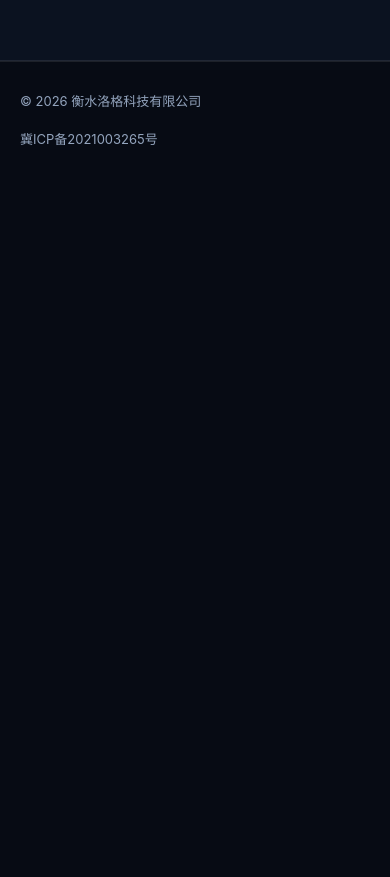
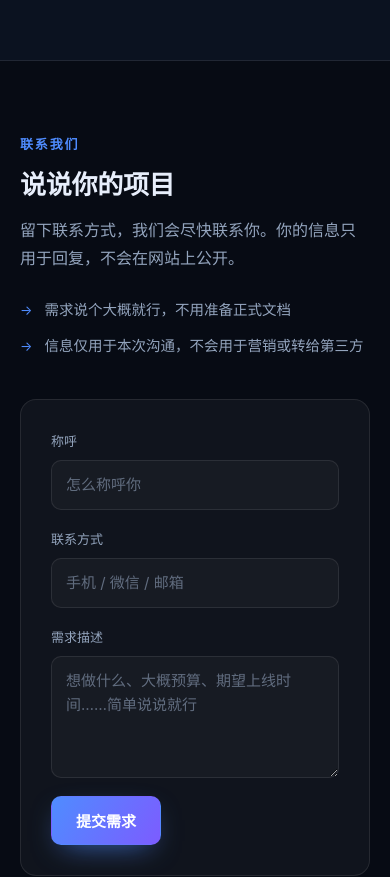
Before and after one commit to luzun/hslog-website, a Vue app: page / in a window 390 px wide. Shown: the part 6240-7117 px from the top of the page. Before the commit the page ends 6418 px from the top, so only its background shows below. Built offline with nearby package versions, Linux system fonts and the light colour scheme.

Commit message:
feat: 增加联系表单（Web3Forms），表单提交不暴露邮箱

```diff
--- a/src/App.vue
+++ b/src/App.vue
@@ -211,6 +211,7 @@ const nav = [
   { label: '业务范围', href: '#services' },
   { label: '技术能力', href: '#tech' },
   { label: '为什么选择我们', href: '#why' },
+  { label: '联系我们', href: '#contact' },
 ]
 
 const stats = [
@@ -299,6 +300,42 @@ const advantages = [
 
 const icp = '冀ICP备2021003265号'
 const year = new Date().getFullYear()
+
+/* ---------- 联系表单 ---------- */
+// 替换成你在 https://web3forms.com/ 用邮箱换到的 Access Key
+const ACCESS_KEY = 'YOUR_WEB3FORMS_ACCESS_KEY'
+
+const form = ref({ name: '', contact: '', message: '' })
+const status = ref('idle')
+
+async function submitForm() {
+  if (!form.value.name.trim() || !form.value.contact.trim()) return
+  status.value = 'sending'
+  try {
+    const res = await fetch('https://api.web3forms.com/submit', {
+      method: 'POST',
+      headers: { 'Content-Type': 'application/json', Accept: 'application/json' },
+      body: JSON.stringify({
+        access_key: ACCESS_KEY,
+        subject: `官网联系表单 - ${form.value.name}`,
+        from_name: '洛格科技官网',
+        name: form.value.name,
+        contact: form.value.contact,
+        message: form.value.message,
+        botcheck: '',
+      }),
+    })
+    const data = await res.json()
+    if (data.success) {
+      status.value = 'success'
+      form.value = { name: '', contact: '', message: '' }
+    } else {
+      status.value = 'error'
+    }
+  } catch {
+    status.value = 'error'
+  }
+}
 </script>
 
 <template>
@@ -487,6 +524,74 @@ const year = new Date().getFullYear()
         </div>
       </div>
     </section>
+
+    <!-- Contact -->
+    <section id="contact" class="section">
+      <div class="container contact">
+        <div class="contact__copy reveal">
+          <p class="eyebrow">联系我们</p>
+          <h2 class="section__title">说说你的项目</h2>
+          <p class="section__lead">
+            留下联系方式，我们会尽快联系你。你的信息只用于回复，不会在网站上公开。
+          </p>
+          <ul class="contact__notes">
+            <li>需求说个大概就行，不用准备正式文档</li>
+            <li>信息仅用于本次沟通，不会用于营销或转给第三方</li>
+          </ul>
+        </div>
+
+        <form class="contact-form reveal" style="--delay: 120ms" @submit.prevent="submitForm">
+          <div class="field">
+            <label for="name">称呼</label>
+            <input
+              id="name"
+              v-model="form.name"
+              type="text"
+              required
+              maxlength="50"
+              placeholder="怎么称呼你"
+            />
+          </div>
+          <div class="field">
+            <label for="contact">联系方式</label>
+            <input
+              id="contact"
+              v-model="form.contact"
+              type="text"
+              required
+              maxlength="100"
+              placeholder="手机 / 微信 / 邮箱"
+            />
+          </div>
+          <div class="field">
+            <label for="message">需求描述</label>
+            <textarea
+              id="message"
+              v-model="form.message"
+              rows="4"
+              maxlength="1000"
+              placeholder="想做什么、大概预算、期望上线时间……简单说说就行"
+            ></textarea>
+          </div>
+          <input type="checkbox" name="botcheck" class="honeypot" tabindex="-1" autocomplete="off" />
+
+          <button
+            class="btn btn--primary contact-form__submit"
+            type="submit"
+            :disabled="status === 'sending'"
+          >
+            {{ status === 'sending' ? '发送中…' : '提交需求' }}
+          </button>
+
+          <p v-if="status === 'success'" class="form-note form-note--ok">
+            已收到，我们会尽快联系你。
+          </p>
+          <p v-if="status === 'error'" class="form-note form-note--err">
+            提交失败，请稍后再试。
+          </p>
+        </form>
+      </div>
+    </section>
   </main>
 
   <footer class="footer">
--- a/src/style.css
+++ b/src/style.css
@@ -823,6 +823,118 @@ ul {
   font-size: 14.5px;
 }
 
+/* ---------- 联系 ---------- */
+.contact {
+  display: grid;
+  grid-template-columns: 1fr 1fr;
+  gap: 64px;
+  align-items: start;
+}
+
+.contact__notes {
+  display: grid;
+  gap: 12px;
+  margin-top: 26px;
+}
+
+.contact__notes li {
+  display: flex;
+  align-items: baseline;
+  gap: 12px;
+  font-size: 14.5px;
+  color: var(--muted);
+}
+
+.contact__notes li::before {
+  content: '→';
+  color: var(--primary);
+  font-size: 13px;
+}
+
+.contact-form {
+  display: grid;
+  gap: 18px;
+  padding: 30px;
+  border-radius: var(--radius);
+  border: 1px solid var(--border);
+  background: var(--card);
+}
+
+.field {
+  display: grid;
+  gap: 8px;
+}
+
+.field label {
+  font-size: 13px;
+  color: var(--muted);
+}
+
+.field input,
+.field textarea {
+  width: 100%;
+  padding: 12px 14px;
+  border-radius: 10px;
+  border: 1px solid var(--border);
+  background: rgba(255, 255, 255, 0.03);
+  color: var(--text);
+  font-size: 15px;
+  font-family: inherit;
+  line-height: 1.6;
+  outline: none;
+  transition:
+    border-color 0.2s ease,
+    box-shadow 0.2s ease,
+    background 0.2s ease;
+}
+
+.field input::placeholder,
+.field textarea::placeholder {
+  color: rgba(147, 164, 189, 0.6);
+}
+
+.field input:focus,
+.field textarea:focus {
+  border-color: var(--primary);
+  background: rgba(79, 140, 255, 0.05);
+  box-shadow: 0 0 0 3px rgba(79, 140, 255, 0.15);
+}
+
+.field textarea {
+  resize: vertical;
+  min-height: 110px;
+}
+
+.honeypot {
+  position: absolute;
+  left: -9999px;
+  width: 0;
+  height: 0;
+  opacity: 0;
+}
+
+.contact-form__submit {
+  justify-self: start;
+}
+
+.contact-form__submit:disabled {
+  opacity: 0.6;
+  cursor: not-allowed;
+}
+
+.form-note {
+  margin: 0;
+  font-size: 14px;
+}
+
+.form-note--ok {
+  color: #38d39f;
+}
+
+.form-note--err {
+  color: #ff7a7a;
+}
+
 /* ---------- 页脚 ---------- */
 .footer {
   border-top: 1px solid var(--border);
@@ -877,6 +989,11 @@ ul {
 
   .why {
     grid-template-columns: repeat(2, 1fr);
+  }
+
+  .contact {
+    grid-template-columns: 1fr;
+    gap: 40px;
   }
 }
 
```
Also changed, not shown: 1 other file (tests, documents, lock files or other folders).
